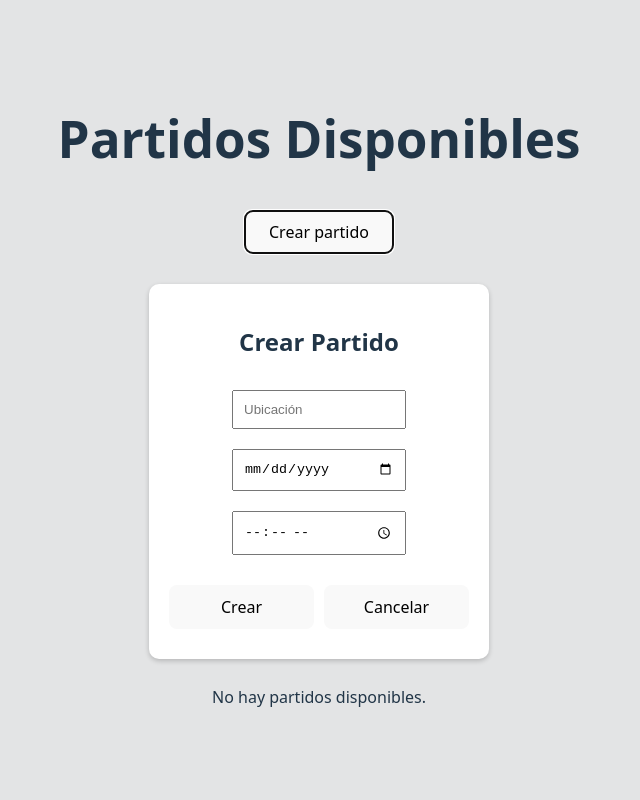
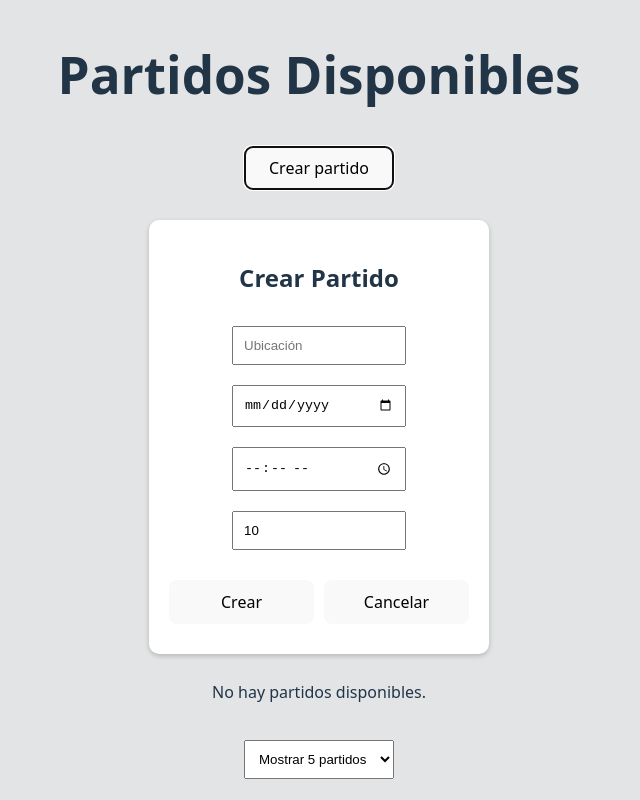
Before and after one commit to LeoDuchen/TDL-TP, a React (Vite) app in the folder frontend/: page /matches in a window 1280 px wide. Both pictures are taken after a click on the button "Crear partido". Shown: the whole page, without its empty margins (321-961 px from the left). Built offline with nearby package versions, Linux system fonts and the light colour scheme.

Commit message:
Agrego decidir cantidad de jugadores y paginación en matches.

```diff
--- a/frontend/src/pages/Matches.tsx
+++ b/frontend/src/pages/Matches.tsx
@@ -7,6 +7,7 @@ type Match = {
   date: string;
   hour: string;
   players: string[];
+  maxPlayers: number;
 };
 
 function Matches() {
@@ -21,13 +22,48 @@ function Matches() {
     location: '',
     date: '',
     hour: '',
-    players: [storedCurrentName]
+    players: [storedCurrentName],
+    maxPlayers: 10
   });
+
+  const [currentPage, setCurrentPage] = useState(1);
+  const [matchesPerPage, setMatchesPerPage] = useState(5);
+
+  const indexLastMatch = currentPage * matchesPerPage;
+  const indexFirstMatch = indexLastMatch - matchesPerPage;
+  const currentMatches = matches.slice(indexFirstMatch, indexLastMatch);
+  const totalPages = Math.ceil(matches.length / matchesPerPage);
+
+  function handlePageChange(pageNumber: number) {
+    setCurrentPage(pageNumber);
+    localStorage.setItem('currentPage', pageNumber.toString());
+  };
+
+  function handleMatchesPerPageChange(e: React.ChangeEvent<HTMLSelectElement>) {
+    const newValue = Number(e.target.value);
+    setMatchesPerPage(newValue);
+    setCurrentPage(1);
+    localStorage.setItem('matchesPerPage', newValue.toString());
+  };
 
   useEffect(() => {
     const storedMatches = JSON.parse(localStorage.getItem('matches') || '[]');
     setMatches(storedMatches);
+
+    const storedPerPage = localStorage.getItem('matchesPerPage');
+    if (storedPerPage) {
+      setMatchesPerPage(Number(storedPerPage));
+    }
+
+    const storedPage = localStorage.getItem('currentPage');
+    if (storedPage) {
+      setCurrentPage(Number(storedPage));
+    }
   }, []);
+
+  useEffect(() => {
+    window.scrollTo({ top: 0 });
+  }, [currentPage]);
 
   function handleCreateMatch(e: React.FormEvent) {
     e.preventDefault();
@@ -38,7 +74,15 @@ function Matches() {
       const updatedMatches = [...matches, matchToSave];
       setMatches(updatedMatches);
       localStorage.setItem('matches', JSON.stringify(updatedMatches));
-      setNewMatch({ id: 0, createdBy: '', location: '', date: '', hour: '', players: [] });
+      setNewMatch({
+        id: 0,
+        createdBy: storedCurrentName,
+        location: '',
+        date: '',
+        hour: '',
+        players: [storedCurrentName],
+        maxPlayers: 10
+      });
       setIsCreating(false);
     }
   };
@@ -47,13 +91,13 @@ function Matches() {
     const { name, value } = e.target;
     setNewMatch((prev) => ({
       ...prev,
-      [name]: value
+      [name]: name === "maxPlayers" ? Number(value) : value
     }));
   };
 
   function handleJoinMatch(matchId: number) {
     const updatedMatches = matches.map(match => {
-      if ((match.id === matchId) && (!match.players.includes(storedCurrentName))) {
+      if ((match.id === matchId) && (!match.players.includes(storedCurrentName)) && (match.players.length < match.maxPlayers)) {
         return {
           ...match,
           players: [...match.players, storedCurrentName]
@@ -86,7 +130,7 @@ function Matches() {
     <div style={{ backgroundColor: '#e3e4e5', minHeight: '100vh', width: '100vw', display: 'flex', flexDirection: 'column', alignItems: 'center', justifyContent: 'center' }}>
       <h1>Partidos Disponibles</h1>
 
-      <button style={{ ...inputStyle, marginBottom: '20px' }} onClick={() => setIsCreating(prev => !prev)}>
+      <button style={{ ...inputStyle, marginBottom: '20px' }} onClick={() => setIsCreating(isCreating ? false : true)}>
         Crear partido
       </button>
 
@@ -126,6 +170,19 @@ function Matches() {
                 style={inputStyle}
               />
             </div>
+            <div>
+              <input
+                type="number"
+                name="maxPlayers"
+                value={newMatch.maxPlayers}
+                onChange={handleInputChange}
+                min={10}
+                max={22}
+                step={2}
+                required
+                style={inputStyle}
+              />
+            </div>
             <div style={{ display: 'flex', gap: '10px', marginTop: '10px' }}>
               <button type="submit" style={inputStyle}>
                 Crear
@@ -140,18 +197,46 @@ function Matches() {
 
       {matches.length === 0 && <p>No hay partidos disponibles.</p>}
 
-      {matches.map((match) => (
+      {currentMatches.map((match) => (
         <div key={match.id} style={cardStyle}>
           <p><strong>Publicado por:</strong> {match.createdBy}</p>
           <p><strong>Ubicación:</strong> {match.location}</p>
           <p><strong>Fecha:</strong> {match.date}</p>
           <p><strong>Hora:</strong> {match.hour}</p>
-          <p><strong>Jugadores:</strong> {match.players.length} / 10</p>
+          <p><strong>Jugadores:</strong> {match.players.length} / {match.maxPlayers}</p>
           <button style={inputStyle} onClick={() => handleJoinMatch(match.id)}>
             Unirme
           </button>
         </div>
       ))}
+
+      <div style={{ marginTop: '10px' }}>
+        <select onChange={handleMatchesPerPageChange} value={matchesPerPage} style={inputStyle}>
+          <option value={5}>Mostrar 5 partidos</option>
+          <option value={10}>Mostrar 10 partidos</option>
+          <option value={20}>Mostrar 20 partidos</option>
+        </select>
+      </div>
+
+      <div style={{ display: 'flex', gap: '10px' }}>
+        {currentPage > 1 && (
+          <button onClick={() => handlePageChange(currentPage - 1)} style={inputStyle}>
+            Anterior
+          </button>
+        )}
+
+        {Array.from({ length: totalPages }, (_, i) => (
+          <button key={i + 1} onClick={() => handlePageChange(i + 1)} style={{ ...inputStyle, backgroundColor: currentPage === i + 1 ? '#cccccc' : 'white', width: '40px' }}>
+            {i + 1}
+          </button>
+        ))}
+
+        {(indexLastMatch < matches.length) && (
+          <button onClick={() => handlePageChange(currentPage + 1)} style={inputStyle}>
+            Siguiente
+          </button>
+        )}
+      </div>
     </div>
   );
 }
```
